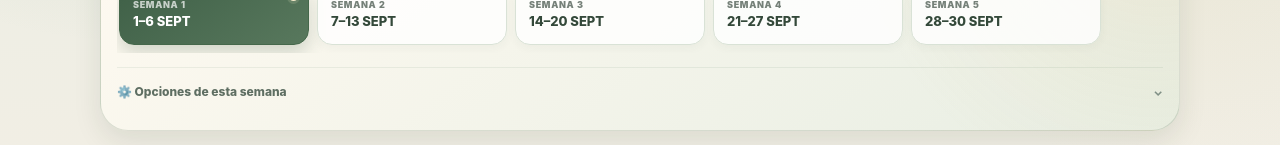
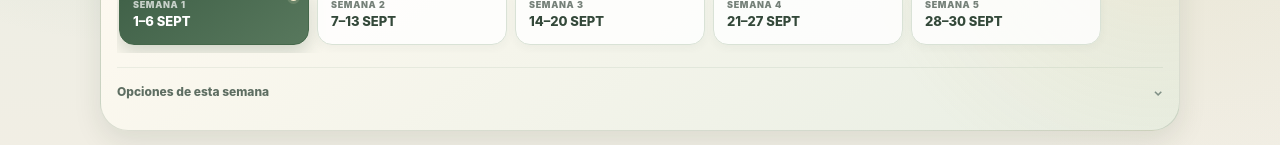
Before and after one commit to adrianezq-lang/pfi-planificador-familiar, a React (Vite) app: page / in a window 1280 px wide. Both pictures are taken after a click on the button 416 px from the left and 260 px from the top of the page. Shown: the part 397-542 px from the top of the page. Built offline with nearby package versions, Linux system fonts and the light colour scheme.

Commit message:
ui: unificar iconos del menú

```diff
--- a/src/pages/MenuModern.tsx
+++ b/src/pages/MenuModern.tsx
@@ -1,5 +1,6 @@
 import { useEffect, useMemo, useState } from 'react';
 import type { DiaMenu, MomentoPostre, PostreMenu } from '../data/Menusemanal';
+import AppIcon from '../components/AppIcon';
 import type { SemanaMenu } from '../data/MenuMensual';
 import { useRecetas } from '../hooks/useRecetas';
 import {
@@ -169,7 +170,7 @@ function ResumenMes({
   return (
     <details className="month-overview-details">
       <summary>
-        <span>🗓️ Ver mes completo</span>
+        <span>Ver mes completo</span>
         <small>Consulta cualquier día sin perder la semana actual</small>
       </summary>
       <div className="monthly-week-rail">
@@ -517,7 +518,7 @@ export default function MenuModern({
         </div>
 
         <details className="menu-options">
-          <summary>⚙️ Opciones de esta semana</summary>
+          <summary>Opciones de esta semana</summary>
           <div className="menu-options__grid">
             <button type="button" onClick={() => excluirSemana(indiceSemanaSeguro, !semana?.excluida)}>
               {semana?.excluida ? '↩ Incluir esta semana' : '🏖️ Semana fuera de casa'}
@@ -645,7 +646,7 @@ export default function MenuModern({
                 <article className="modern-meal-card">
                   <header>
                     <div>
-                      <span className="modern-meal-card__icon">🍽️</span>
+                      <span className="modern-meal-card__icon"><AppIcon name="utensils" /></span>
                       <div><small>COMIDA</small><h4>Mediodía</h4></div>
                     </div>
                     {!excepcion?.sinComida && (
@@ -683,7 +684,7 @@ export default function MenuModern({
                 <article className="modern-meal-card">
                   <header>
                     <div>
-                      <span className="modern-meal-card__icon">🌙</span>
+                      <span className="modern-meal-card__icon"><AppIcon name="moon" /></span>
                       <div><small>CENA</small><h4>Noche</h4></div>
                     </div>
                     {!excepcion?.sinCena && (
```
